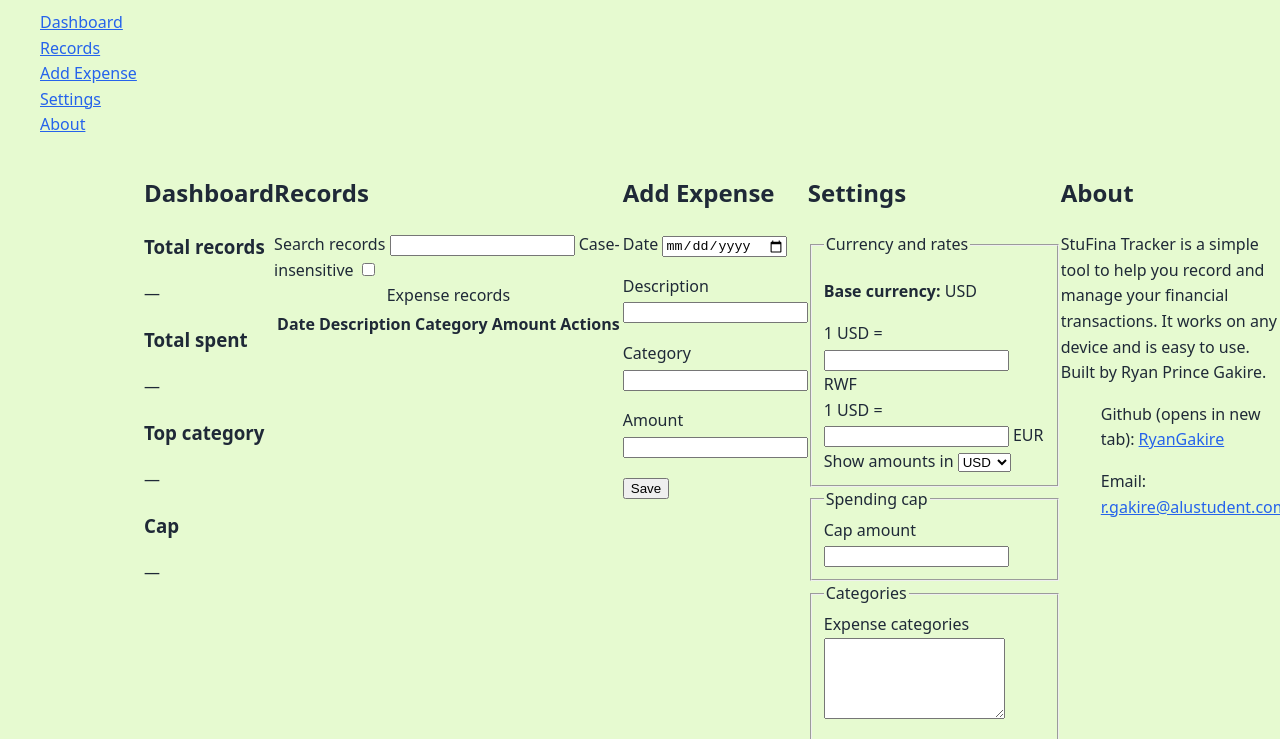
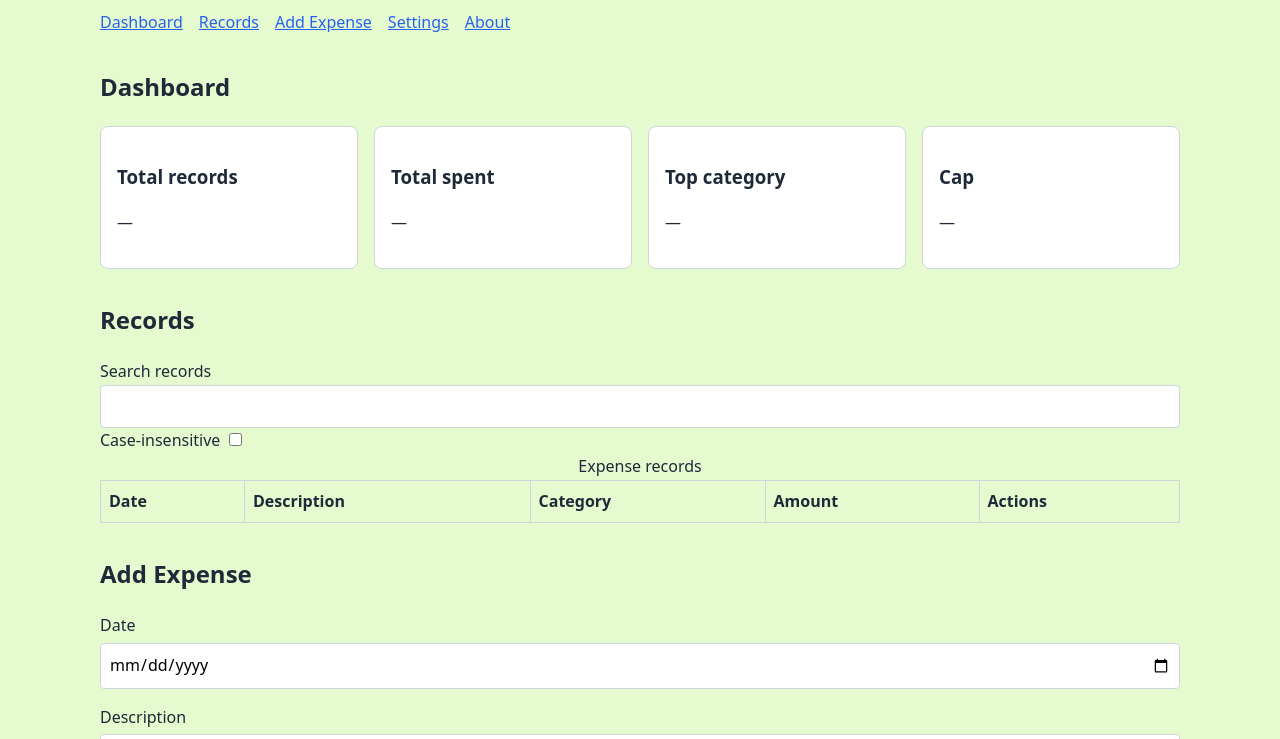
Before and after one commit to RyanGakire/student-finance-tracker, a plain HTML site: page index.html in a window 1280 px wide. Shown: the part 84-823 px from the top of the page. Drawn offline with Linux system fonts and the light colour scheme.

Commit message:
M2: tidy CSS and fix nav padding on mobile

```diff
--- a/index.html
+++ b/index.html
@@ -55,6 +55,7 @@
                 <label for="case-insensitive">Case-insensitive</label>
                 <input type="checkbox" id="case-insensitive" name="case-insensitive">
             </form>
+            <div class="table-scroll">
                 <table>
                     <caption>Expense records</caption>
                     <thead>
@@ -68,6 +69,7 @@
                     </thead>
                     <tbody></tbody>
                 </table>
+            </div>
         </section>
         <section id="add" aria-labelledby="add-heading">
             <h2 id="add-heading">Add Expense</h2>
--- a/styles/main.css
+++ b/styles/main.css
@@ -8,20 +8,25 @@
 	--text: #1f2937;
 	--bg: #e6fad0;
 	--accent: #2563eb;
-}
-
-html {
-	font-size: 16px;
+	--accent-hover: #1d4ed8;
+	--border: #d1d5db;
+	--error: #991b1b;
 }
 
 body {
 	margin: 0;
 	font-family: system-ui, -apple-system, BlinkMacSystemFont, "Segoe UI", sans-serif;
-	font-size: 1rem;
 	line-height: 1.6;
 	color: var(--text);
 	background-color: var(--bg);
-	transition: background-color 0.2s;
+}
+
+header,
+main,
+footer {
+	max-width: 70rem;
+	margin-inline: auto;
+	padding-inline: 1rem;
 }
 
 a {
@@ -42,43 +47,135 @@ a {
 	transform: translateY(0);
 }
 
-:is(a, button, input):focus-visible {
+:is(a, button, input, select, textarea):focus-visible {
 	outline: 3px solid var(--accent);
 	outline-offset: 3px;
 }
 
-main {
-	max-width: 70rem;
-	margin-inline: auto;
+section {
+	margin-block: 2rem;
+}
+
+.dashboard-stats {
+	display: flex;
+	flex-wrap: wrap;
+	gap: 1rem;
+}
+
+.stat-box {
+	flex: 1 1 100%;
+	padding: 1rem;
+	background-color: #fff;
+	border: 1px solid var(--border);
+	border-radius: 0.5rem;
+}
+
+.form-field {
+	margin-bottom: 1rem;
+}
+
+.form-field label {
+	display: block;
+	margin-bottom: 0.25rem;
+}
+
+input:not([type="checkbox"]),
+select,
+textarea {
+	width: 100%;
+	padding: 0.5rem;
+	border: 1px solid var(--border);
+	border-radius: 0.25rem;
+	font: inherit;
+}
+
+fieldset {
+	margin-block: 1rem;
+	padding: 1rem;
+	border: 1px solid var(--border);
+	border-radius: 0.5rem;
+}
+
+.error {
+	margin-block: 0.25rem;
+	color: var(--error);
+	font-size: 0.875rem;
+}
+
+button {
+	padding: 0.5rem 1rem;
+	color: #fff;
+	background-color: var(--accent);
+	border: 0;
+	border-radius: 0.25rem;
+	font: inherit;
+	cursor: pointer;
+}
+
+.table-scroll {
+	overflow-x: auto;
+}
+
+table {
+	width: 100%;
+	min-width: 36rem;
+	border-collapse: collapse;
+}
+
+th,
+td {
+	padding: 0.5rem;
+	border: 1px solid var(--border);
+	text-align: left;
+}
+
+@media (prefers-reduced-motion: no-preference) {
+
+	a,
+	button {
+		transition: background-color 0.2s, color 0.2s;
+	}
+}
+
+a:hover,
+a:focus-visible {
+	color: var(--accent-hover);
+	background-color: #dbeafe;
+}
+
+button:hover,
+button:focus-visible {
+	background-color: var(--accent-hover);
+}
+
+@media (min-width: 360px) {
+
+	header,
+	main,
+	footer {
+		padding-inline: 1.25rem;
+	}
+}
+
+nav ul {
+	padding: 0;
+	list-style: none;
 }
 
 @media (min-width: 768px) {
-	main {
-		padding-inline: 2rem;
+	nav ul {
 		display: flex;
+		flex-wrap: wrap;
+		gap: 1rem;
+	}
+
+	.stat-box {
+		flex-basis: calc(50% - 0.5rem);
 	}
 }
 
 @media (min-width: 1024px) {
-	main {
-		padding-inline: 4rem;
-	}
-
-	.stats-grid {
-		display: grid;
-		grid-template-columns: repeat(4, minmax(0, 1fr));
-		gap: 1rem;
-	}
-
-	.chart-form-layout {
-		display: grid;
-		grid-template-columns: repeat(2, minmax(0, 1fr));
-		gap: 2rem;
-		align-items: start;
+	.stat-box {
+		flex-basis: calc(25% - 0.75rem);
 	}
 }
-
-ul,
-ol {
-	list-style: none;
-}
```
Lines whose indentation alone changed are shown as unchanged.
